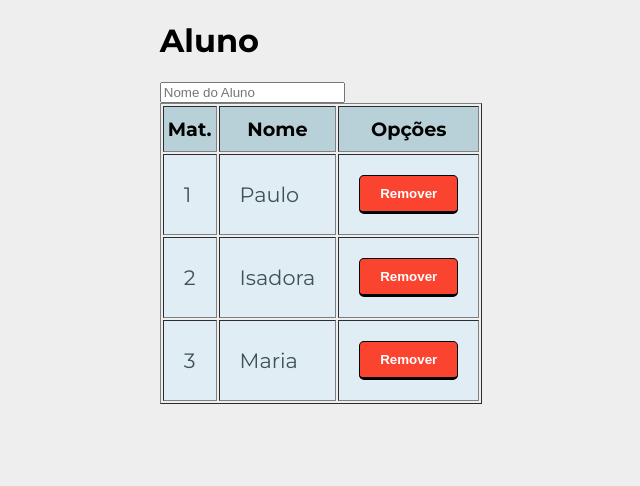
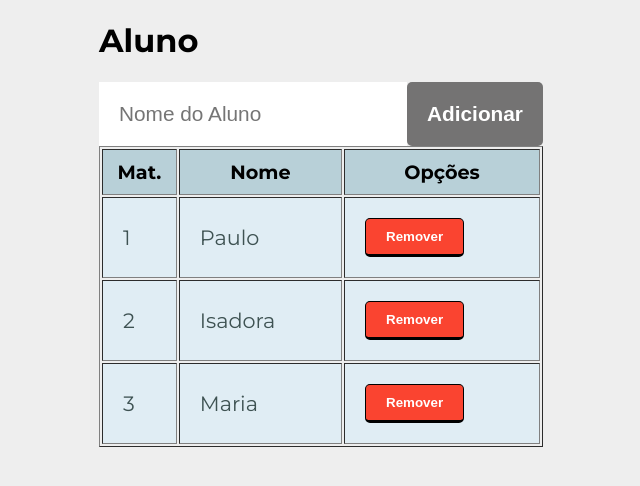
Before and after one commit to PauloAlves8039/dotnet-core-vue-project-school, a Vue app in the folder project-school/: page / in a window 1280 px wide. Shown: the top 486 px of the page, without its empty margins (319-959 px from the left). Built offline with nearby package versions, Linux system fonts and the light colour scheme.

Commit message:
Adicionando estilo no botão Adicionar

```diff
--- a/project-school/src/components/Alunos.vue
+++ b/project-school/src/components/Alunos.vue
@@ -1,12 +1,15 @@
 <template>
   <div>
     <h1>{{ titulo }}</h1>
-    <input
-      type="text"
-      placeholder="Nome do Aluno"
-      v-model="nome"
-      v-on:keyup.enter="addAluno()"
-    />
+    <div>
+      <input
+        type="text"
+        placeholder="Nome do Aluno"
+        v-model="nome"
+        @keyup.enter="addAluno()"
+      />
+      <button class="btn btnInput" @click="addAluno()">Adicionar</button>
+    </div>
     <table border="1px">
       <thead>
         <th>Mat.</th>
@@ -60,4 +63,23 @@ export default {
 </script>
 
 <style scoped>
+input {
+  border: 0;
+  padding: 20px;
+  font-size: 1.3em;
+  color: #687f7f;
+  display: inline;
+}
+.btnInput {
+  border: 0px;
+  padding: 20px;
+  font-size: 1.3em;
+  display: inline;
+  background-color: rgb(116, 115, 115);
+}
+.btnInput:hover {
+  padding: 20px;
+  margin: 0px;
+  border: 0px;
+}
 </style>
```
